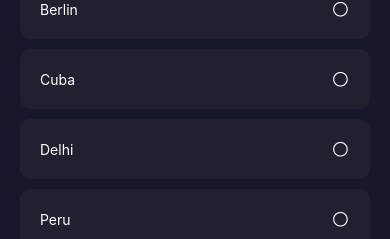
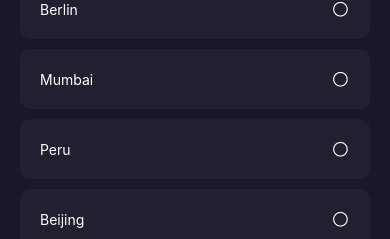
Before and after one commit to TorsuD/Weather-Application, a React Native app: screen /Login in a window 390 px wide. Shown: the part 716-955 px from the top of the page. Built offline with nearby package versions, Linux system fonts and the light colour scheme; no server answers.

Commit message:
Added cities to the login page

```diff
--- a/screens/Login.js
+++ b/screens/Login.js
@@ -59,8 +59,7 @@ export default function Login(params) {
     "Helsinki",
     "Rio",
     "Berlin",
-    "Cuba",
-    "Delhi",
+    "Mumbai",
     "Peru",
     "Beijing",
     "Casablanca",
```
